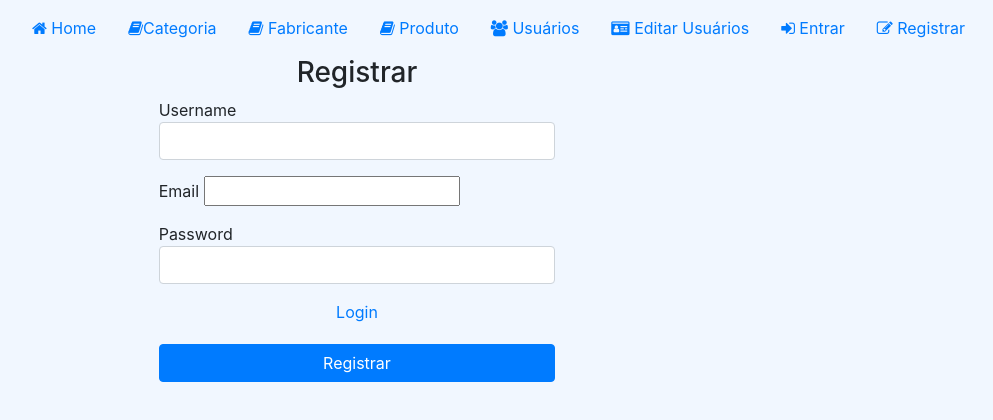
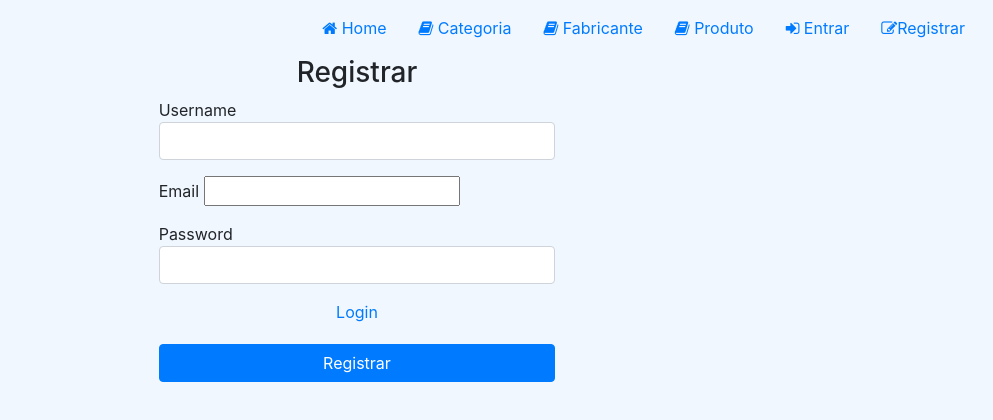
Before and after one commit to BeatrizMariaPessoa/PSI_Comercio_digital, a Django app: page /register in a window 1280 px wide. Shown: the top 420 px of the page, without its empty margins (283-1276 px from the left). Run offline with Django 4.2, Linux system fonts and the light colour scheme; some libraries are stand-ins or nearby versions.

Commit message:
cap 11 finalizado

```diff
--- a/refeito/loja/models/Produto.py
+++ b/refeito/loja/models/Produto.py
@@ -1,5 +1,6 @@
 #loja/models/Produto.py parte 1:
 from loja.models import *
+
 class Produto(models.Model):
     Produto = models.CharField(null=False, max_length=100)
     destaque = models.BooleanField(default=True)
--- a/refeito/loja/templates/base.html
+++ b/refeito/loja/templates/base.html
@@ -1,6 +1,7 @@
 {% load static %}
 <!DOCTYPE html>
 <html lang="pt-BR">
+
 <head>
     <meta charset="utf-8">
     <meta name="viewport" content="width=device-width, initial-scale=1,
@@ -12,27 +13,33 @@
     {% block styles %}{% endblock %}
     <title>Loja - {% block title %}{% endblock %}</title>
 </head>
+
 <body>
     <header>
         <nav class="navbar justify-content-end navbar-expand-lg">
             <ul class="nav">
-            <li class="nav-item"><a class="nav-link" href="/"><i class="fa fa-home"></i>
-            Home</a></li>
+                <li class="nav-item"><a class="nav-link" href="/"><i class="fa
+                fa-home"></i> Home</a></li>
                 <li class="nav-item"><a class="nav-link" href="/categoria"><i class="fa
-            fa-book"></i>Categoria</a></li>
+                fa-book"></i> Categoria</a></li>
                 <li class="nav-item"><a class="nav-link" href="/fabricante"><i class="fa
                 fa-book"></i> Fabricante</a></li>
                 <li class="nav-item"><a class="nav-link" href="/produto"><i class="fa
                 fa-book"></i> Produto</a></li>
-            <!--inclua o botão de acesso ao cadastro de usuário-->
-            <li class="nav-item"><a class="nav-link" href="/usuario"><i class="fa fa-users" aria-hidden="true"></i>
-            Usuários</a></li>
-            <li class="nav-item"><a class="nav-link" href="/usuario/edit"><i class="fa fa-id-card" aria-hidden="true"></i>
-            Editar Usuários</a></li>
-            <li class="nav-item"><a class="nav-link" href="/login"><i class="fa fa-sign-in"></i>
-            Entrar</a></li>
-            <li class="nav-item"><a class="nav-link" href="/register"><i class="fa fa-edit"></i>
-            Registrar</a></li>
+                <!-- <li class="nav-item"><a class="nav-link" href="/usuario"><i class="fa
+                fa-book"></i> Usuário</a></li> -->
+                {% if user.is_authenticated %}
+                <li class="nav-item"><a class="nav-link" href="{% url 'usuario' %}"><i class="fa fa-user"></i>Perfil</a></li>
+
+                <li class="nav-item"><a class="nav-link" href="{% url 'edit_usuario' %}"><i class="fa fa-edit"></i>Editar Perfil</a></li>
+
+                <li class="nav-item"><a class="nav-link" href="{% url 'logout' %}"><i class="fa fa-sign-out"></i>Sair</a></li>
+
+                {% else %}
+                    <li class="nav-item"><a class="nav-link" href="{% url 'login' %}"><i class="fa fa-sign-in"></i> Entrar</a></li>
+
+                    <li class="nav-item"><a class="nav-link" href="{% url 'register' %}"><i class="fa fa-edit"></i>Registrar</a></li>
+                {% endif %}
             </ul>
         </nav>
     </header>
@@ -43,10 +50,9 @@
         </div>
     </footer>
     <script src="https://code.jquery.com/jquery-3.4.1.slim.min.js"></script>
-    <script
-    src="https://cdn.jsdelivr.net/npm/popper.js@1.16.0/dist/umd/popper.min.js"></script>
-    <script
-    src="https://stackpath.bootstrapcdn.com/bootstrap/4.4.1/js/bootstrap.min.js"></script>
+    <script src="https://cdn.jsdelivr.net/npm/popper.js@1.16.0/dist/umd/popper.min.js"></script>
+    <script src="https://stackpath.bootstrapcdn.com/bootstrap/4.4.1/js/bootstrap.min.js"></script>
     {% block scripts %}{% endblock %}
 </body>
+
 </html>
--- a/refeito/loja/urls/AuthUrls.py
+++ b/refeito/loja/urls/AuthUrls.py
@@ -1,7 +1,8 @@
 from django.urls import path
-from loja.views.AuthView import login_view, register_view
+from loja.views.AuthView import login_view, register_view, logout_view
 
 urlpatterns = [
     path("login", login_view, name='login'),
     path("register", register_view, name='register'),
+    path("logout", logout_view, name='logout'),
 ]
--- a/refeito/loja/views/AuthView.py
+++ b/refeito/loja/views/AuthView.py
@@ -1,5 +1,5 @@
 from django.shortcuts import render, redirect
-from django.contrib.auth import authenticate, login
+from django.contrib.auth import authenticate, login, logout
 from loja.forms.AuthForm import LoginForm, RegisterForm
 from django.contrib.auth.models import User
 
@@ -18,6 +18,14 @@ def login_view(request):
             user = authenticate(username=username, password=password)
             if user is not None:
                 login(request, user)
+
+                _next = request.GET.get('next')
+                if _next is not None:
+                    return redirect(_next)
+
+                else:
+                    return redirect("/")
+
                 return redirect('/')
             else:
                 message = {'type': 'danger', 'text': 'Dados de usuário incorretos'}
@@ -50,3 +58,7 @@ def register_view(request):
                     message = { 'type': 'danger', 'text': 'Um erro ocorreu ao tentar criar o usuário.' }
     context = { 'form': registerForm, 'message': message,'title': 'Registrar', 'button_text':'Registrar', 'link_text': 'Login', 'link_href': '/login' }
     return render(request, template_name='auth/auth.html', context=context, status=200)
+
+def logout_view(request):
+    logout(request)
+    return redirect('/login')
--- a/refeito/loja/views/ProdutoView.py
+++ b/refeito/loja/views/ProdutoView.py
@@ -1,9 +1,11 @@
+from django.contrib.auth.decorators import login_required
 from django.shortcuts import render, redirect
 from loja.models import *
 from datetime import timedelta, datetime
 from django.utils import timezone
 from django.core.files.storage import FileSystemStorage
 from loja.forms.ProdutoForm import ProdutoCreateForm
+
 
 # adicione a função que chama a interface de criar produto
 # no final do arquivo
@@ -97,6 +99,8 @@ def details_produto_view(request, id=None):
     context = {'produto': produto, 'fabricantes' : Fabricantes, 'categorias' : Categorias}
     return render(request, template_name='produto/produto-details.html', context=context, status=200)
 
+@login_required
+
 def edit_produto_view(request, id=None):
     produtos = Produto.objects.all()
     if id is not None:
```
Also changed, not shown: refeito/lojaAdmin/db.sqlite3. Lines whose indentation alone changed are shown as unchanged.
